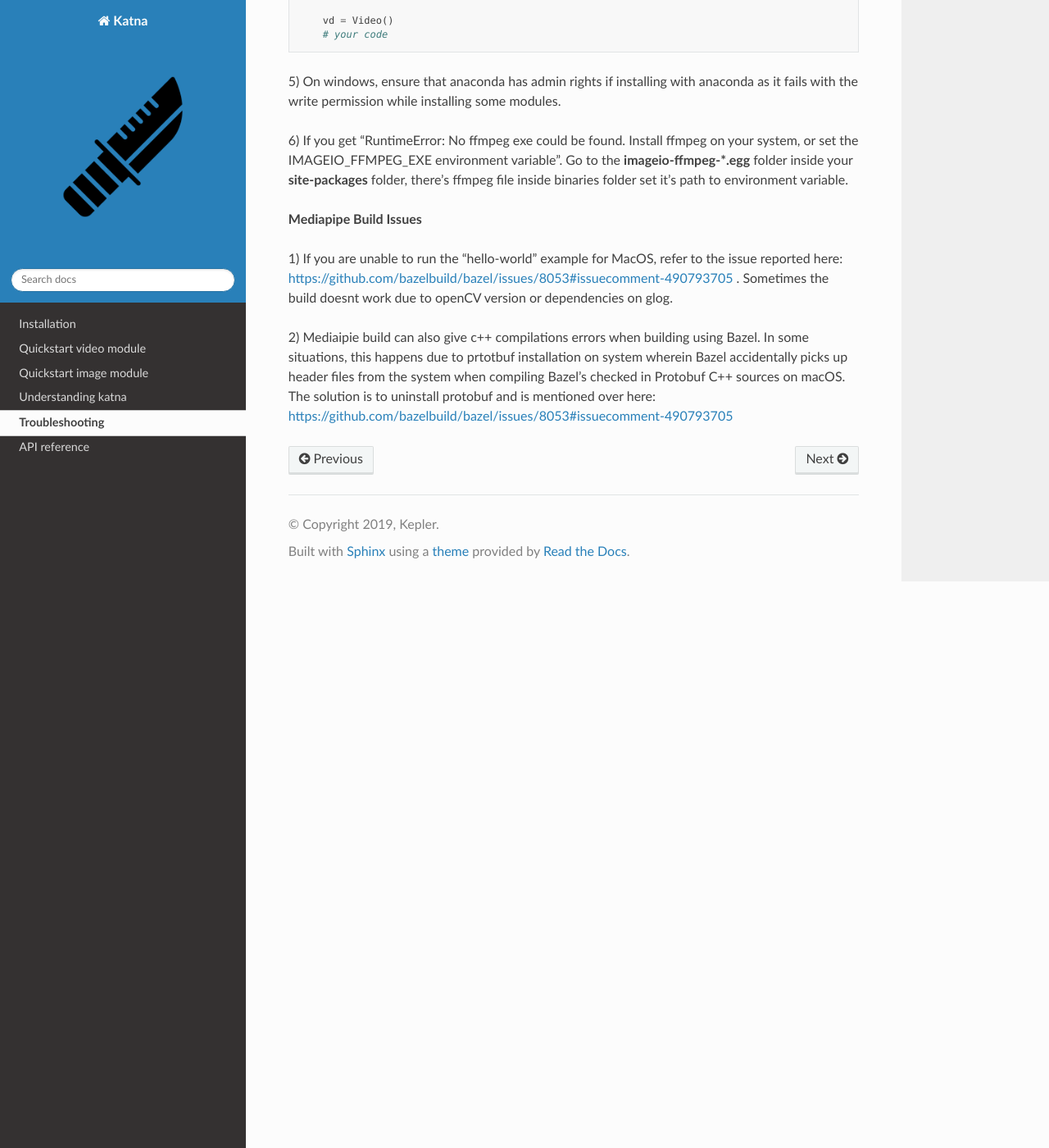
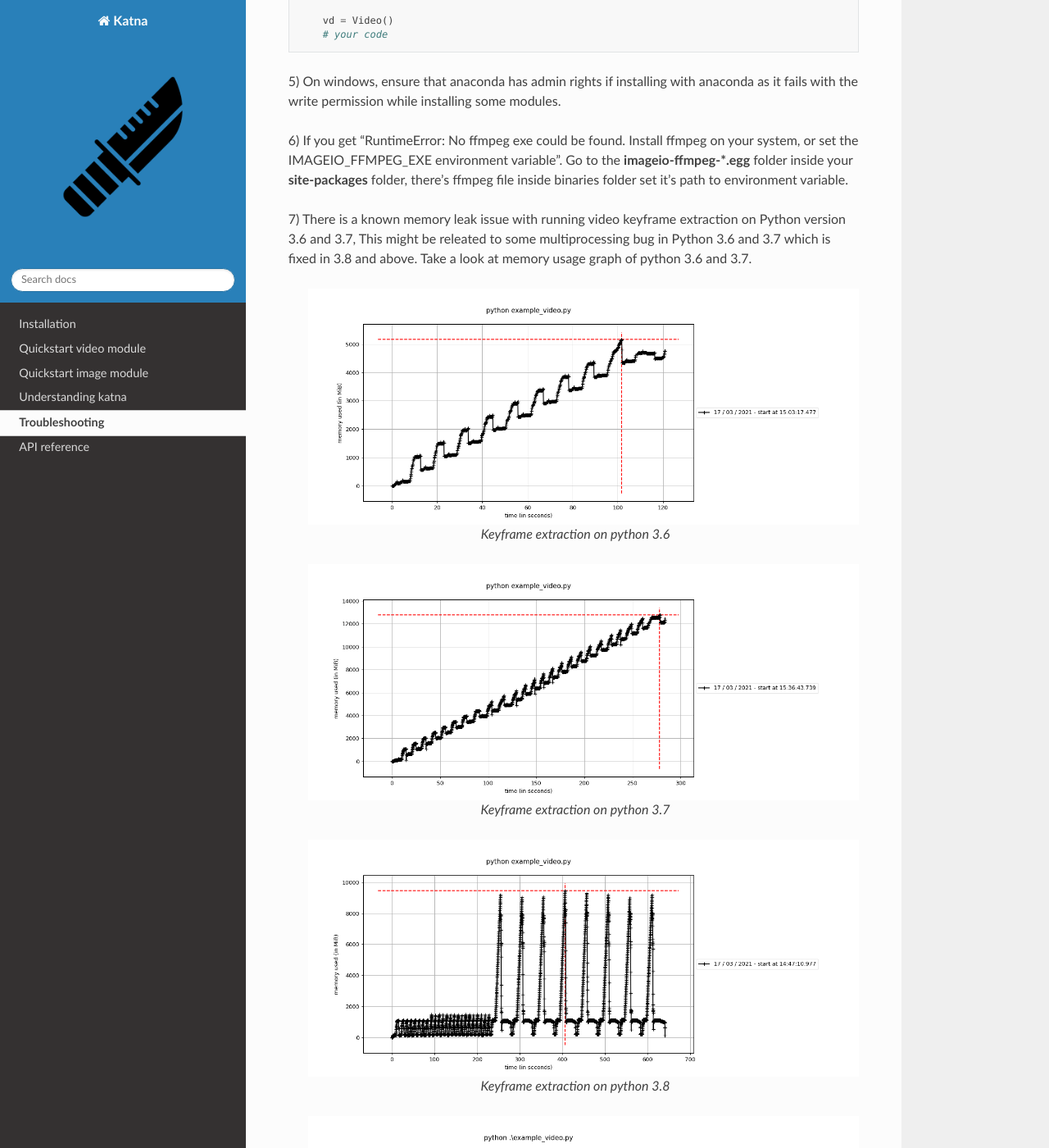
Before and after one commit to keplerlab/katna, a Sphinx documentation site: the page built from docs/source/troubleshooting.rst, in a window 1280 px wide and 1400 px high, scrolled down 927 px. Shown: the whole window at 82% size. Built offline with Sphinx 7.4.7 and the Read the Docs theme 2.0.0, drawn with Linux system fonts in a browser that asks for light colours; some of the changed text lies outside the part shown.

Commit message:
updated troubleshooting for memory leak issue

```diff
--- a/docs/source/troubleshooting.rst
+++ b/docs/source/troubleshooting.rst
@@ -57,6 +57,40 @@ the write permission while installing some modules.
 set the IMAGEIO_FFMPEG_EXE environment variable". Go to the **imageio-ffmpeg-*.egg** folder inside your
 **site-packages** folder, there's ffmpeg file inside binaries folder set it's path to environment variable.
 
+7) There is a known memory leak issue with running video keyframe extraction on Python version 3.6 and 3.7,
+This might be releated to some multiprocessing bug in Python 3.6 and 3.7 which is fixed in 3.8 and above. Take a look at
+memory usage graph of python 3.6 and 3.7.
+
+   .. figure:: images/python_3.6_Keyframe_on_30_videos.png
+         :width: 100%
+         :align: center
+         :alt:
+
+         Keyframe extraction on python 3.6
+
+   .. figure:: images/python_3.7_Keyframe_on_30_videos.png
+         :width: 100%
+         :align: center
+         :alt:
+
+         Keyframe extraction on python 3.7
+
+   .. figure:: images/python_3.8_Keyframe_on_30_videos.png
+         :width: 100%
+         :align: center
+         :alt:
+
+         Keyframe extraction on python 3.8
+
+   .. figure:: images/python_3.9_Keyframe_on_30_videos.png
+         :width: 100%
+         :align: center
+         :alt:
+
+         Keyframe extraction on python 3.9
+
+If you are runnning Keyframe extraction code on large number of videos and facing memory issue, request you to upgrade your python version
+to 3.8 and above.
 
 **Mediapipe Build Issues**
 
```
Also changed, not shown: docs/source/images/python_3.6_Keyframe_on_30_videos.png (added), docs/source/images/python_3.7_Keyframe_on_30_videos.png (added), docs/source/images/python_3.8_Keyframe_on_30_videos.png (added), docs/source/images/python_3.9_Keyframe_on_30_videos.png (added).
